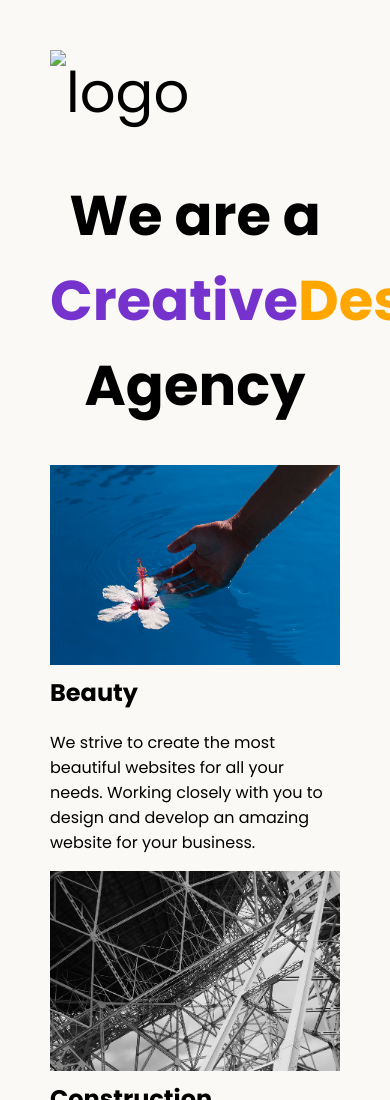
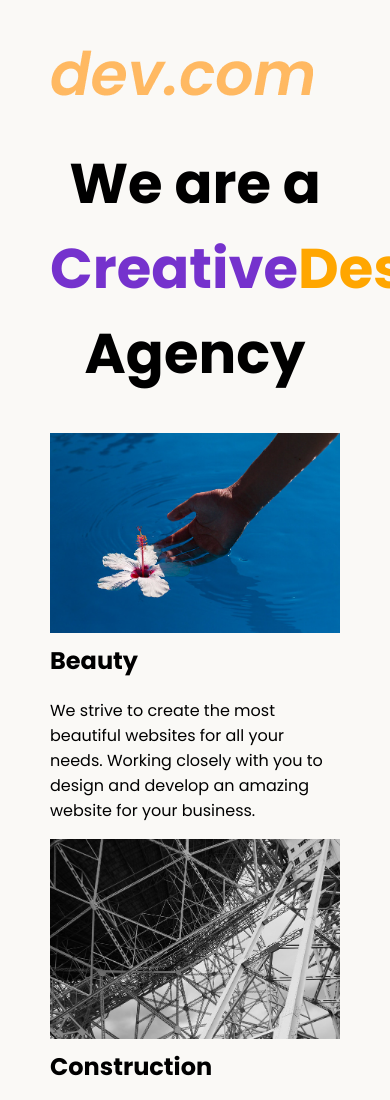
Before and after one commit to BuchuleSidondi/Web-Development-Portfolio, a plain HTML site: page public/responsiveness.html in a window 390 px wide. Shown: the top 1100 px of the page. Drawn offline with Linux system fonts and the light colour scheme; files whose address does not match are found by name.

Commit message:
Update responsiveness.html

```diff
--- a/public/responsiveness.html
+++ b/public/responsiveness.html
@@ -15,7 +15,7 @@
 
 <body>
   <div class="main">
-    <img class="logo" src="/4.3 HTML Porfolio Project/assets/images/logo.png" alt="logo">
+    <img class="logo" src="../assets/images/logo.png" alt="logo">
     <h1>We are a <span id="cr8">Creative</span><span id="design">Design</span>  Agency</h1>
     <div class="left card"><img class="tile-image" src="../assets/images/beautiful.jpg" alt="hand and flower in water">
       <h2 class="card-title">Beauty</h2>
```
